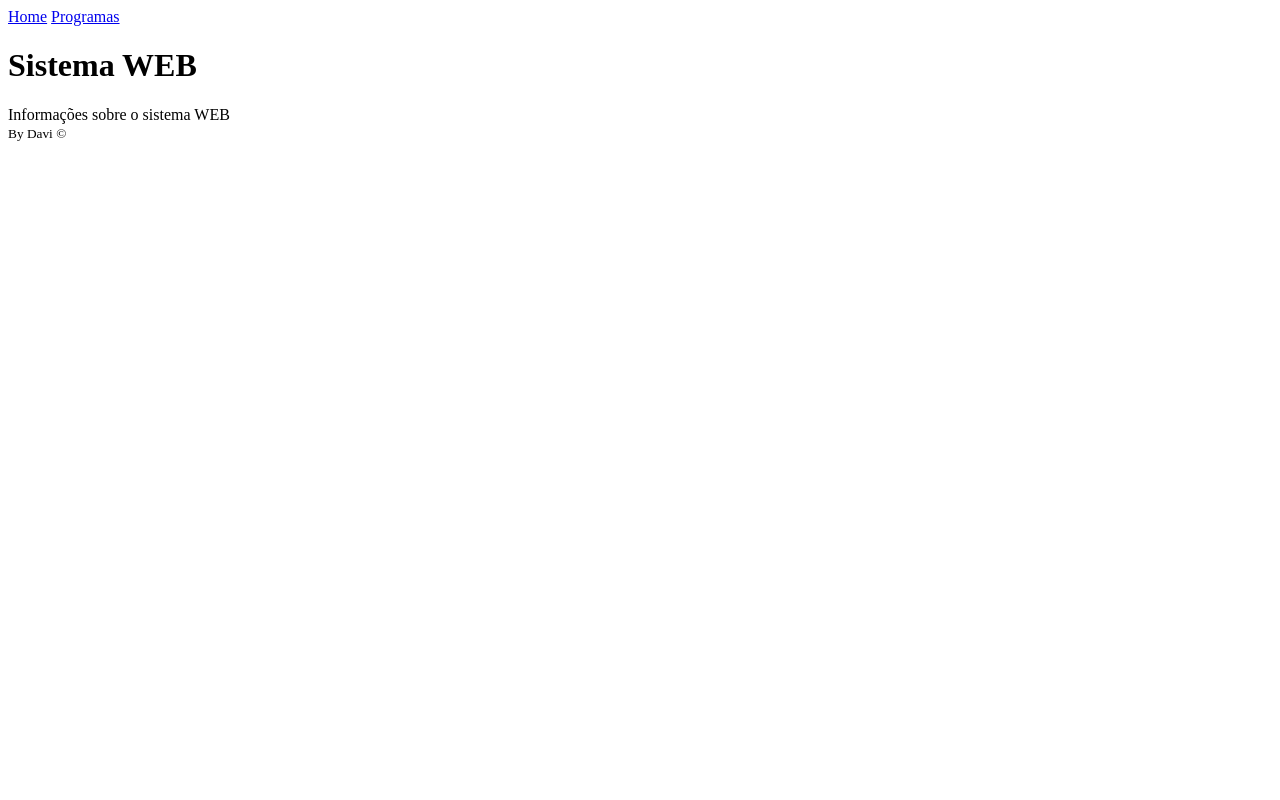
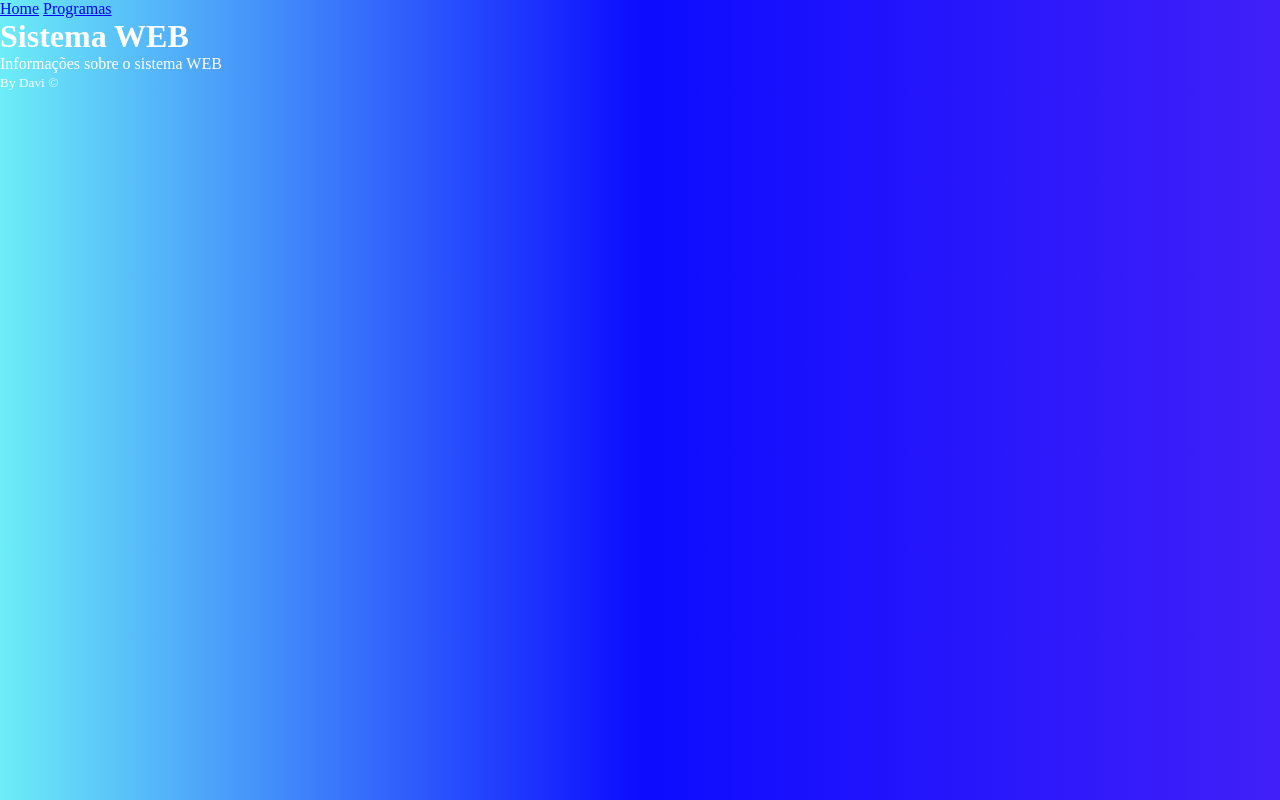
Before and after one commit to davibfelisbino-coder/site_2C, a plain HTML site: page index.html in a window 1280 px wide. Drawn offline with Linux system fonts and the light colour scheme; files that its build step writes are made by us from their sources.

Commit message:
segunda versão - incluindo o css

```diff
--- a/css/style.css
+++ b/css/style.css
@@ -0,0 +1,10 @@
+*{
+    margin: 0;
+    padding: 0;
+
+}
+
+body{
+    background: linear-gradient(to right, rgb(108, 237, 247),rgb(12, 12, 255),rgb(65, 32, 248));
+    color: white;
+}
```
Also changed, not shown: html/programas.html (+6 -1 lines).
